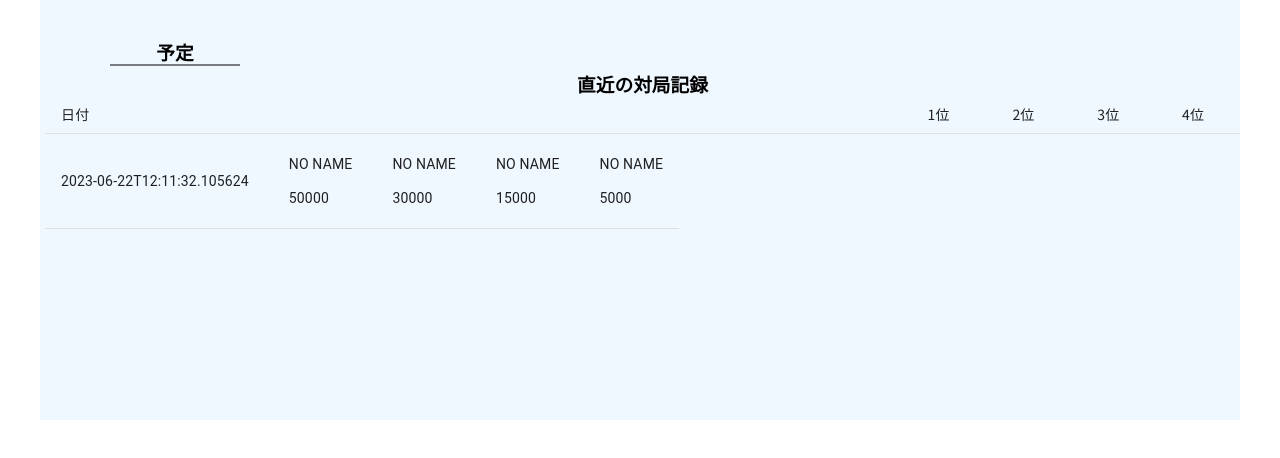
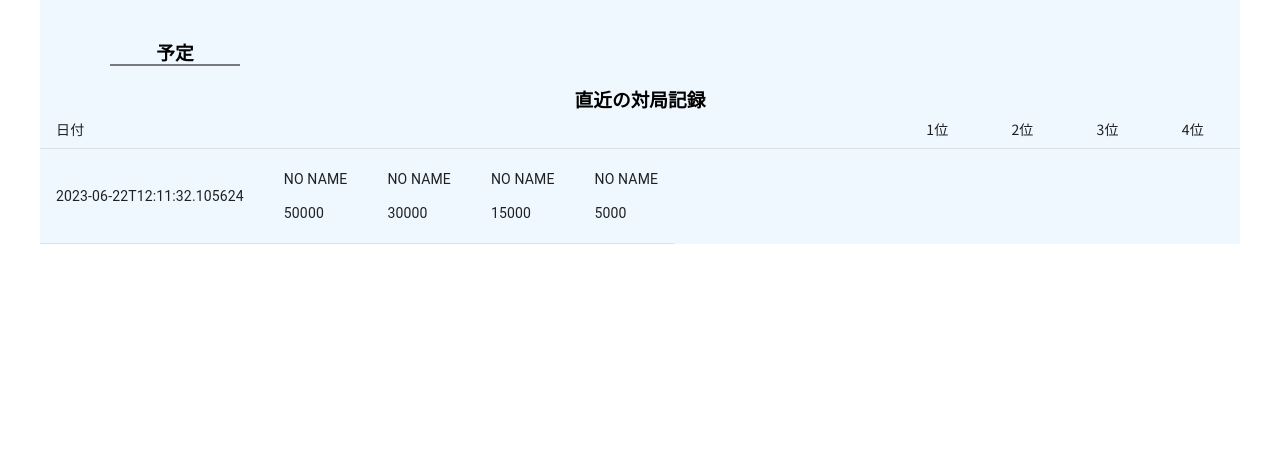
Before and after one commit to mumeme1729/mahjong_app_frontend2, a React (Create React App) app: page /group/1 in a window 1280 px wide. Shown: the part 268-726 px from the top of the page. Built offline with nearby package versions, Linux system fonts and the light colour scheme; no server answers; sample sign-in values are in the browser's storage.

Commit message:
css調整

```diff
--- a/src/components/ui/pages/group/styles/Group.module.css
+++ b/src/components/ui/pages/group/styles/Group.module.css
@@ -83,25 +83,7 @@
 .group_home_container_right{
     width: 70%;
 }
-.results_table_p{
-    display:inline;
-    font-family: 'Noto Sans JP', sans-serif;
-}
-.results_table_p_blue{
-    color: blue;
-    display:inline;
-    font-family: 'Noto Sans JP', sans-serif;
-}
-.results_table_p_red{
-    color: red;
-    display:inline;
-    font-family: 'Noto Sans JP', sans-serif;
-}
-.group_home_results{
-    margin-top: -15px;
-    height: 350px;
-    margin-left: 5px;
-}
+
 /* グループホーム　参加 */
 .participation_btn_container{
     width: 100%;
--- a/src/components/ui/pages/home/styles/Home.module.css
+++ b/src/components/ui/pages/home/styles/Home.module.css
@@ -31,8 +31,8 @@
     overflow: hidden;
     text-overflow: ellipsis;
     white-space: nowrap;
+    width: 100%;
     font-size: 30px;
-    width: 100%;
     text-align: left;
 }
 .home_grouplist_container{
```
Also changed, not shown: src/components/features/ImageTrimming.txt, src/components/types/GroupTypes.ts (line endings or trailing spaces).
